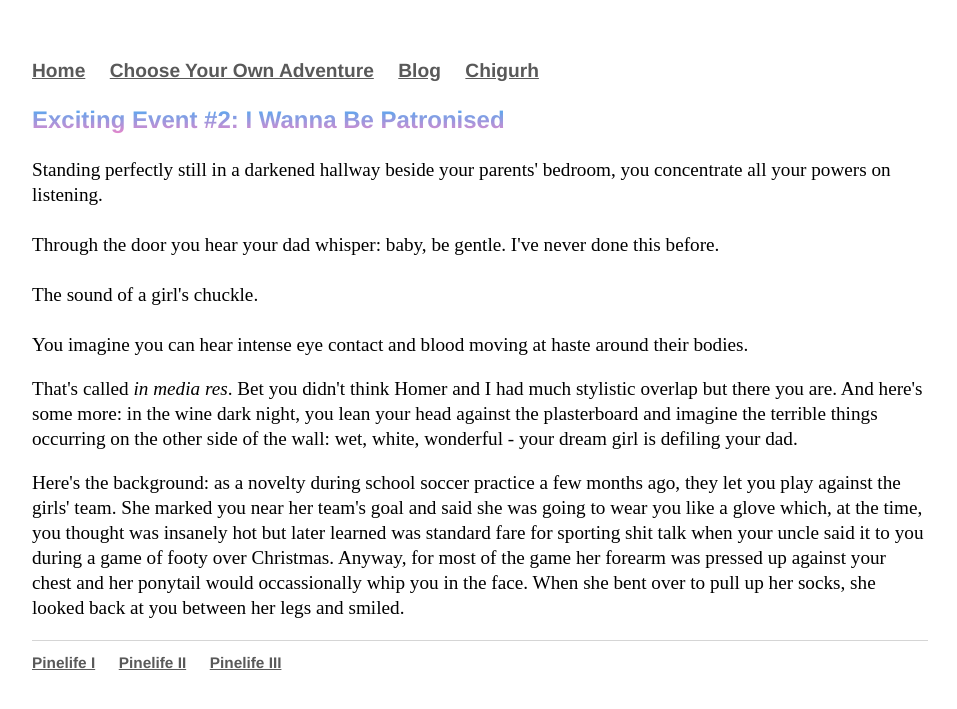
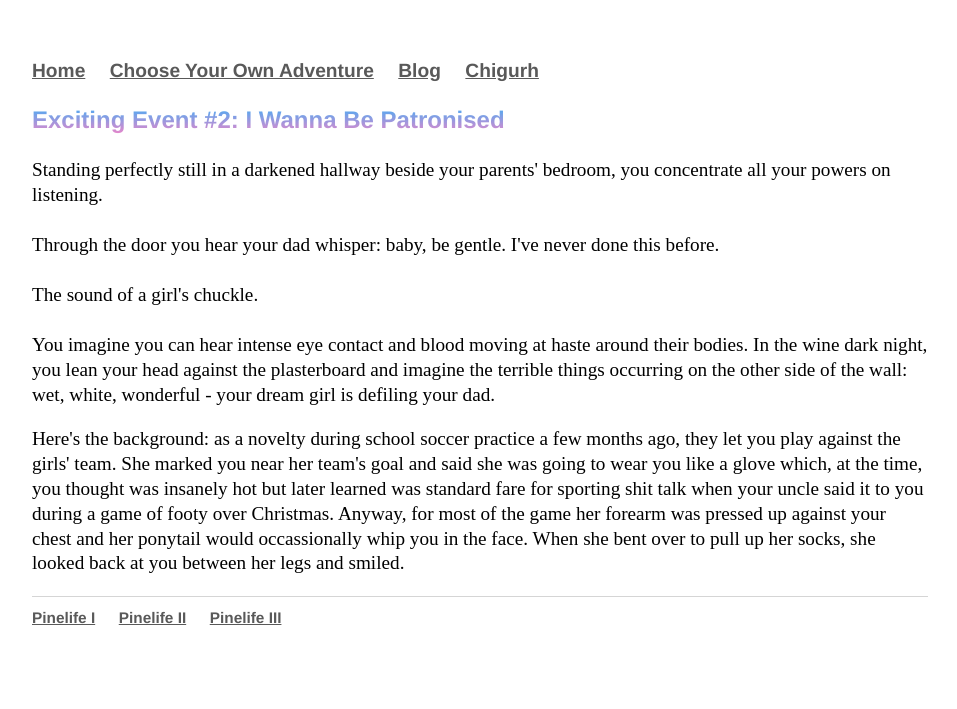
Before and after one commit to Pinelife/pinelife.github.io, a Jekyll site: the page built from Hellhole/excitingevent2.html, in a window 1280 px wide. Shown: the top 709 px of the page, without its empty margins (160-1117 px from the left). Built offline with Jekyll 4.4.1, drawn with Linux system fonts in a browser that asks for light colours.

Commit message:
Update excitingevent2.html

```diff
--- a/Hellhole/excitingevent2.html
+++ b/Hellhole/excitingevent2.html
@@ -12,12 +12,9 @@ title: Pinelife
   <br/>
   The sound of a girl's chuckle.<br/>
   <br/>
-  You imagine you can hear intense eye contact and blood moving at haste around their bodies.
-</p>
-<p>
-  That's called <i>in media res</i>. Bet you didn't think Homer and I had much stylistic overlap but there you are. And here's
-  some more: in the wine dark night, you lean your head against the plasterboard and imagine the terrible things occurring on
-  the other side of the wall: wet, white, wonderful - your dream girl is defiling your dad.
+  You imagine you can hear intense eye contact and blood moving at haste around their bodies. In the wine dark night, you
+lean your head against the plasterboard and imagine the terrible things occurring on the other side of the wall:
+ wet, white, wonderful - your dream girl is defiling your dad.
  </p>
 <p>
   Here's the background: as a novelty during school soccer practice a few months ago, they let you play against the girls' team. She marked you near her team's
```
